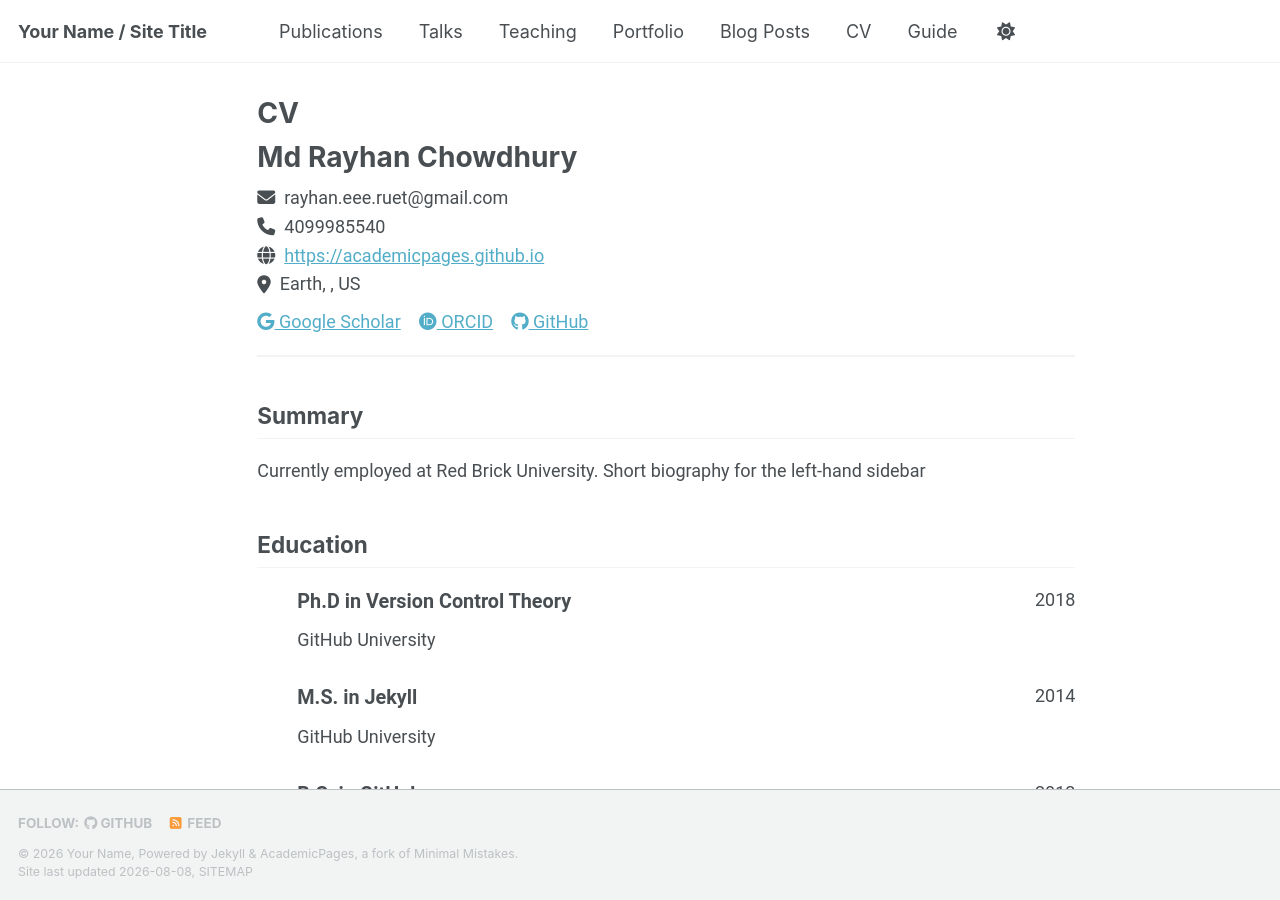
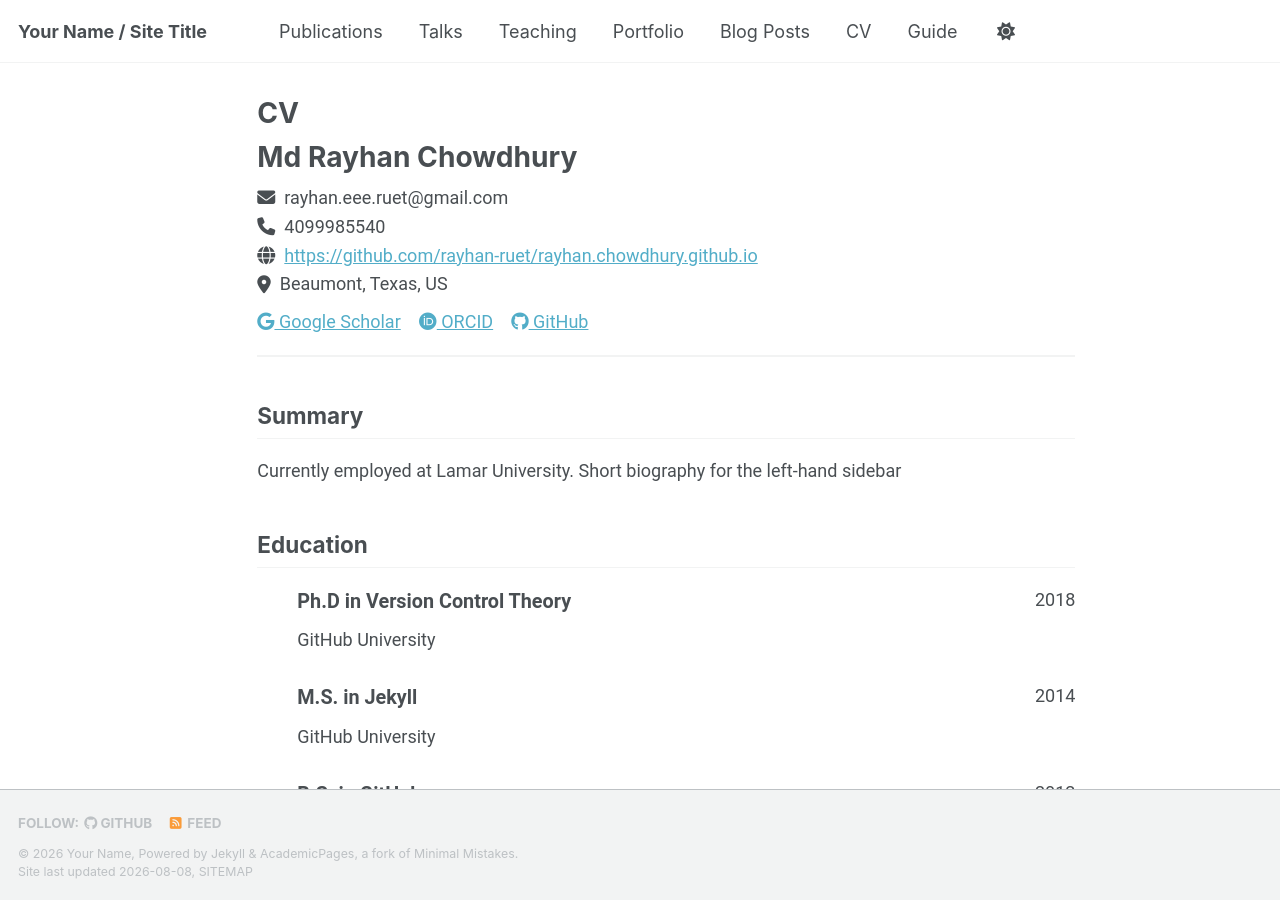
Before and after one commit to rayhan-ruet/rayhan.chowdhury.github.io, a Jekyll site: the page built from _pages/cv-json.md, in a window 1280 px wide and 900 px high. Built offline with Jekyll 4.4.1, drawn with Linux system fonts in a browser that asks for light colours; a style sheet for code colours, icons or effects is not loaded.

Commit message:
Update cv.json

```diff
--- a/_data/cv.json
+++ b/_data/cv.json
@@ -3,14 +3,12 @@
     "name": "Md Rayhan Chowdhury",
     "email": "rayhan.eee.ruet@gmail.com",
     "phone": "4099985540",
-    "website": "https://academicpages.github.io",
-    "summary": "Currently employed at Red Brick University. Short biography for the left-hand sidebar",
+    "website": "https://github.com/rayhan-ruet/rayhan.chowdhury.github.io",
+    "summary": "Currently employed at Lamar University. Short biography for the left-hand sidebar",
     "location": {
-      "address": "",
-      "postalCode": "",
-      "city": "Earth",
+      "city": "Beaumont",
       "countryCode": "US",
-      "region": ""
+      "region": "Texas"
     },
     "profiles": [
       {
```
